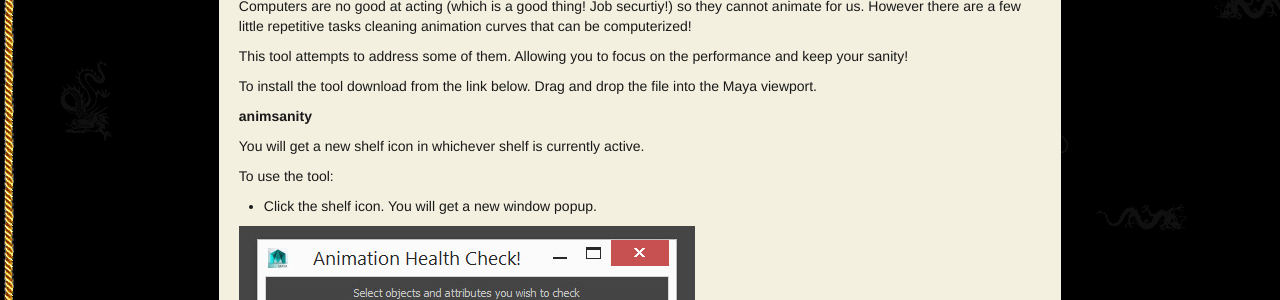
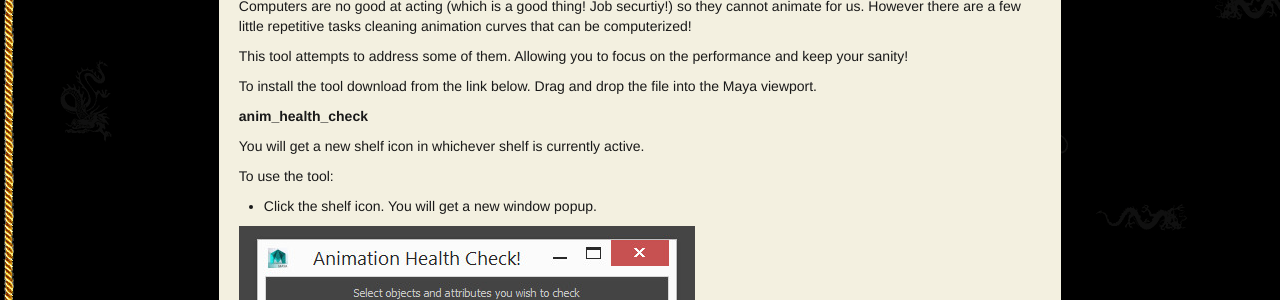
Before and after one commit to internetimagery/internetimagery.github.io, a Jekyll site: the page built from python/animsanity.md, in a window 1280 px wide. Shown: the part 189-489 px from the top of the page. Built offline with Jekyll 4.4.1, drawn with Linux system fonts in a browser that asks for light colours; nearby versions of some CDN libraries; some web fonts are replaced; comment, search, counter and statistics services are not loaded.

Commit message:
Update animsanity.md

```diff
--- a/python/animsanity.md
+++ b/python/animsanity.md
@@ -12,7 +12,7 @@
 
 To install the tool download from the link below. Drag and drop the file into the Maya viewport.
 
-__<download>animsanity</download>__
+__<download>anim_health_check</download>__
 
 You will get a new shelf icon in whichever shelf is currently active.
 
```
